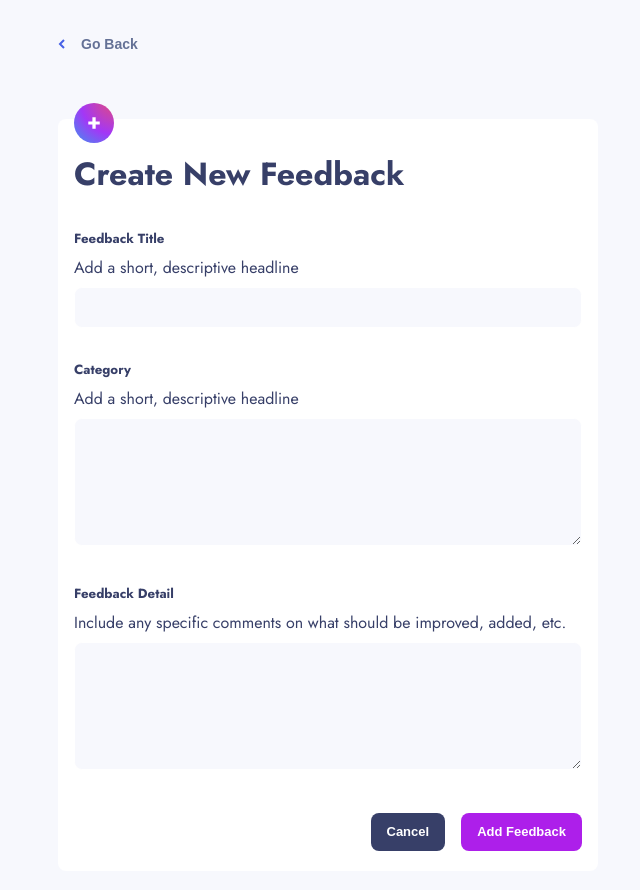
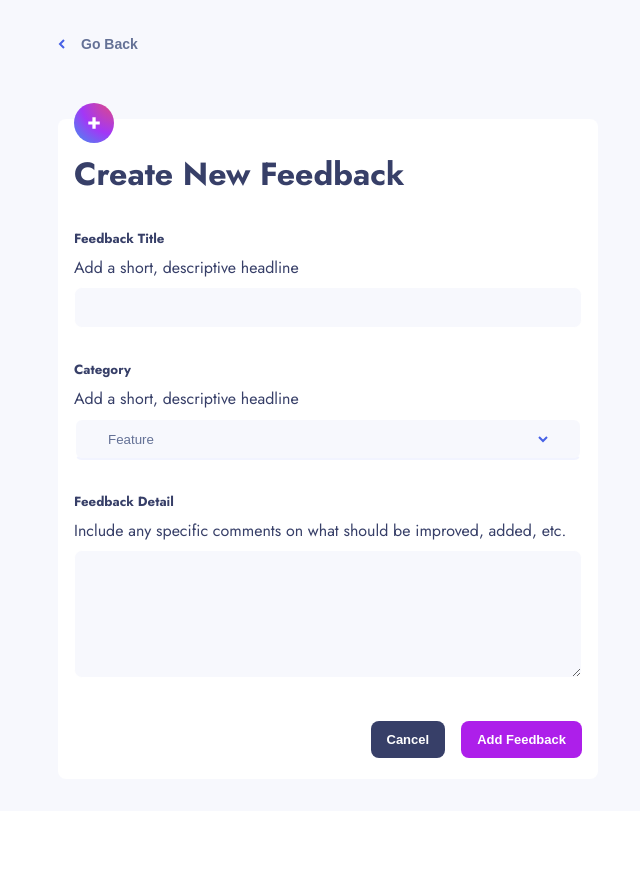
Before and after one commit to kofinartey/product-feedback-app, a React (Create React App) app: page /new in a window 1280 px wide. Shown: the top 890 px of the page, without its empty margins (312-952 px from the left). After the commit the page ends 811 px from the top, so only its background shows below. Built offline with nearby package versions, Linux system fonts and the light colour scheme.

Commit message:
select component

```diff
--- a/package.json
+++ b/package.json
@@ -5,6 +5,7 @@
   "dependencies": {
     "@emotion/react": "^11.7.1",
     "@emotion/styled": "^11.6.0",
+    "@headlessui/react": "^1.5.0",
     "@mui/material": "^5.3.0",
     "@mui/styles": "^5.3.0",
     "@testing-library/jest-dom": "^5.16.1",
--- /dev/null
+++ b/src/components/custom_select/CustomSelect.tsx
@@ -0,0 +1,95 @@
+import { useState, Fragment, useEffect } from "react";
+import { Listbox } from "@headlessui/react";
+import { makeStyles } from "@mui/styles";
+import arrowDown from "../../assets/shared/icon-arrow-down.svg";
+import colors from "../../utils/colors";
+import check from "../../assets/shared/icon-check.svg";
+
+const styles = makeStyles({
+  container: {
+    width: "100%",
+    position: "relative",
+  },
+  select: {
+    width: "100%",
+    display: "flex",
+    justifyContent: "space-between",
+    alignItems: "center",
+    color: "#647196",
+    backgroundColor: "#F7F8FD",
+    border: "2px solid white",
+    borderBottom: "2px solid #F2F4FF",
+    borderRadius: "0.5rem",
+    padding: "0.7rem 2rem",
+    textAlign: "left",
+    transition: "color 0.2s ease-in-out",
+    // position: "relative",
+    "&:hover": {
+      border: "2px solid #4661E6",
+    },
+  },
+  options: {
+    width: "100%",
+    // listStyle: "none",
+    borderRadius: "0.5rem",
+    boxShadow: "0 5px 10px rgba(0,0,0,0.2)",
+    overflow: "hidden",
+    position: "absolute",
+  },
+  option: {
+    width: "100%",
+    color: "#647196",
+    backgroundColor: "white",
+    borderBottom: "2px solid #F2F4FF",
+    padding: "0.7rem 2rem",
+    display: "flex",
+    justifyContent: "space-between",
+    alignItems: "center",
+    "&:hover": {
+      color: "#AD1FEA",
+    },
+  },
+});
+
+type CustomSelectProps = {
+  options: {
+    label: string;
+    value: string;
+  }[];
+};
+
+const CustomSelect = ({ options }: CustomSelectProps) => {
+  const [selected, setSelected] = useState(options[0]);
+  const classes = styles();
+
+  useEffect(() => {
+    console.log(selected.label);
+  }, [selected]);
+
+  return (
+    <div className={classes.container}>
+      <Listbox value={selected} onChange={setSelected}>
+        <Listbox.Button className={classes.select}>
+          {selected.label}
+          <img src={arrowDown} alt="" />
+        </Listbox.Button>
+        <Listbox.Options className={classes.options}>
+          {options.map((item, index) => (
+            <Listbox.Option key={index} value={item} as={Fragment}>
+              {({ active, selected }) => (
+                <li className={classes.option}>
+                  {item.label}
+                  {selected && <img src={check} alt="" />}
+                </li>
+              )}
+              {/* {person.name} */}
+              {/* {selected.name === person.name && <img src={check} alt="" />} */}
+            </Listbox.Option>
+          ))}
+        </Listbox.Options>
+      </Listbox>
+    </div>
+  );
+};
+
+export default CustomSelect;
--- a/src/components/dropdown/DropDownItem.tsx
+++ b/src/components/dropdown/DropDownItem.tsx
@@ -7,6 +7,8 @@ type DropDownItemsProps = {
   someFunction: (event: React.MouseEvent) => void;
   children: React.ReactNode;
 };
+// & React.ComponentProps<"option">;
+
 export function DropDownItem(props: DropDownItemsProps) {
   const classes = makeStyles({
     item: {
--- a/src/components/dropdown/DropDownMenu.tsx
+++ b/src/components/dropdown/DropDownMenu.tsx
@@ -7,6 +7,8 @@ type DropDownMenuProps = {
   initial: string;
   children: React.ComponentType;
 };
+// & React.ComponentProps<"select">;
+
 export function DropDownMenu(props: DropDownMenuProps) {
   const [open, setOpen] = useState(false);
   const classes = makeStyles({
--- a/src/pages/feeback_detail/FeedbackDetail.tsx
+++ b/src/pages/feeback_detail/FeedbackDetail.tsx
@@ -1,9 +1,11 @@
 import React, { Fragment, useState, useEffect } from "react";
 import { Link, useParams } from "react-router-dom";
+import { Listbox } from "@headlessui/react";
 
 //my imports
 import { useAppDispatch, useAppSelector } from "../../utils/redux-hooks";
 import Text from "../../components/text/Text";
+import CustomSelect from "../../components/custom_select/CustomSelect";
 import Suggestion from "../../components/suggestion/Suggestion";
 import GoBack from "../../components/go_back/GoBack";
 import Button from "../../components/button/Button";
--- a/src/pages/new_feedback/NewFeedback.tsx
+++ b/src/pages/new_feedback/NewFeedback.tsx
@@ -8,6 +8,15 @@ import Text from "../../components/text/Text";
 import addIcon from "../../assets/shared/icon-new-feedback.svg";
 import NewFeedbackStyles from "./NewFeedbackStyles";
 import Button from "../../components/button/Button";
+import CustomSelect from "../../components/custom_select/CustomSelect";
+
+const categories = [
+  { label: "Feature", value: "feature" },
+  { label: "Bug", value: "bug" },
+  { label: "Enhancement", value: "enhancement" },
+  { label: "UI", value: "ui" },
+  { label: "UX", value: "ux" },
+];
 
 function NewFeedback() {
   const classes = NewFeedbackStyles();
@@ -30,7 +39,7 @@ function NewFeedback() {
             <div className={classes.form__control}>
               <Text as="h5">Category</Text>
               <Text as="p">Add a short, descriptive headline</Text>
-              <TextArea></TextArea>
+              <CustomSelect options={categories} />
             </div>
             <div className={classes.form__control}>
               <Text as="h5">Feedback Detail</Text>
```
Also changed, not shown: 1 other file (tests, documents, lock files or other folders).
